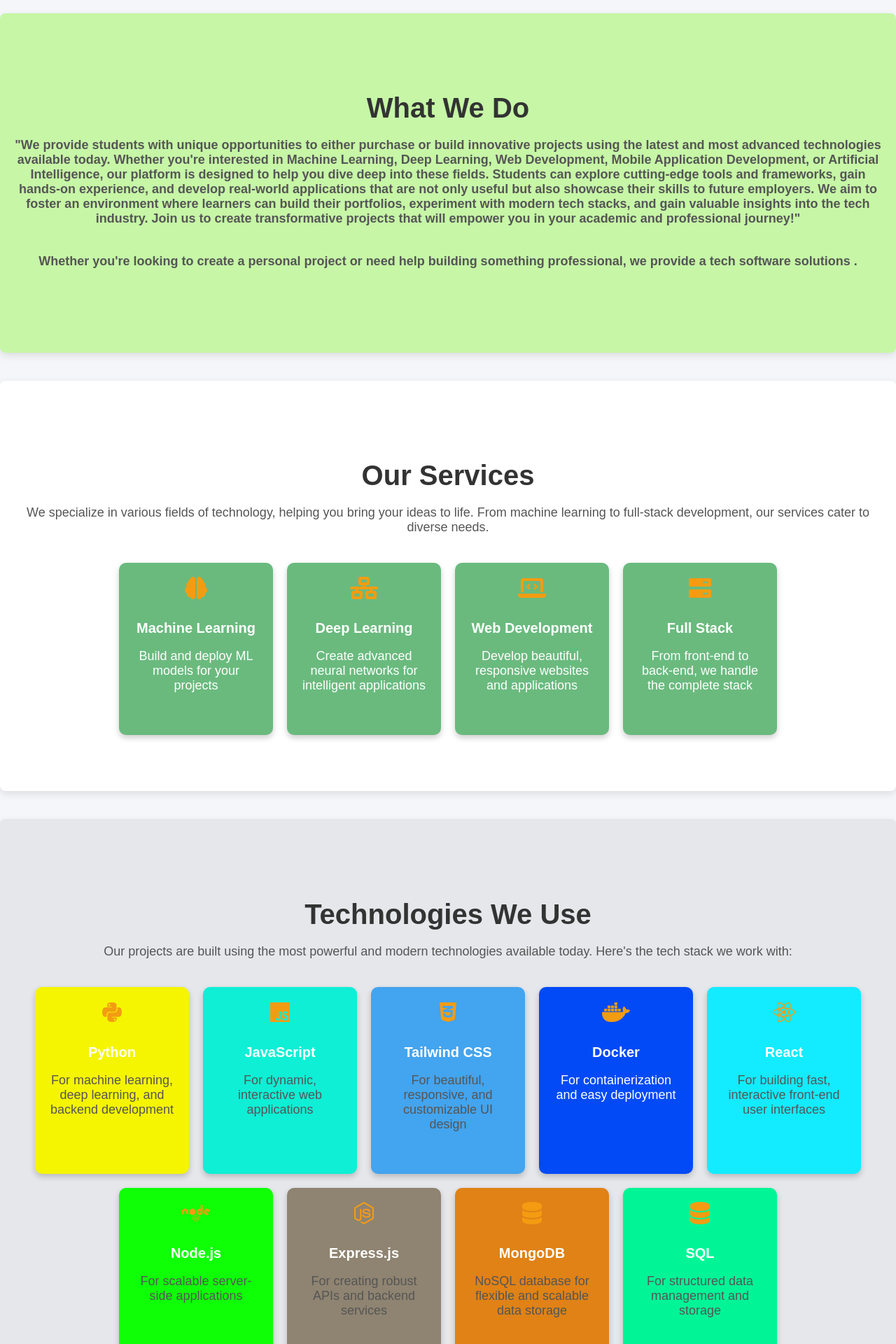
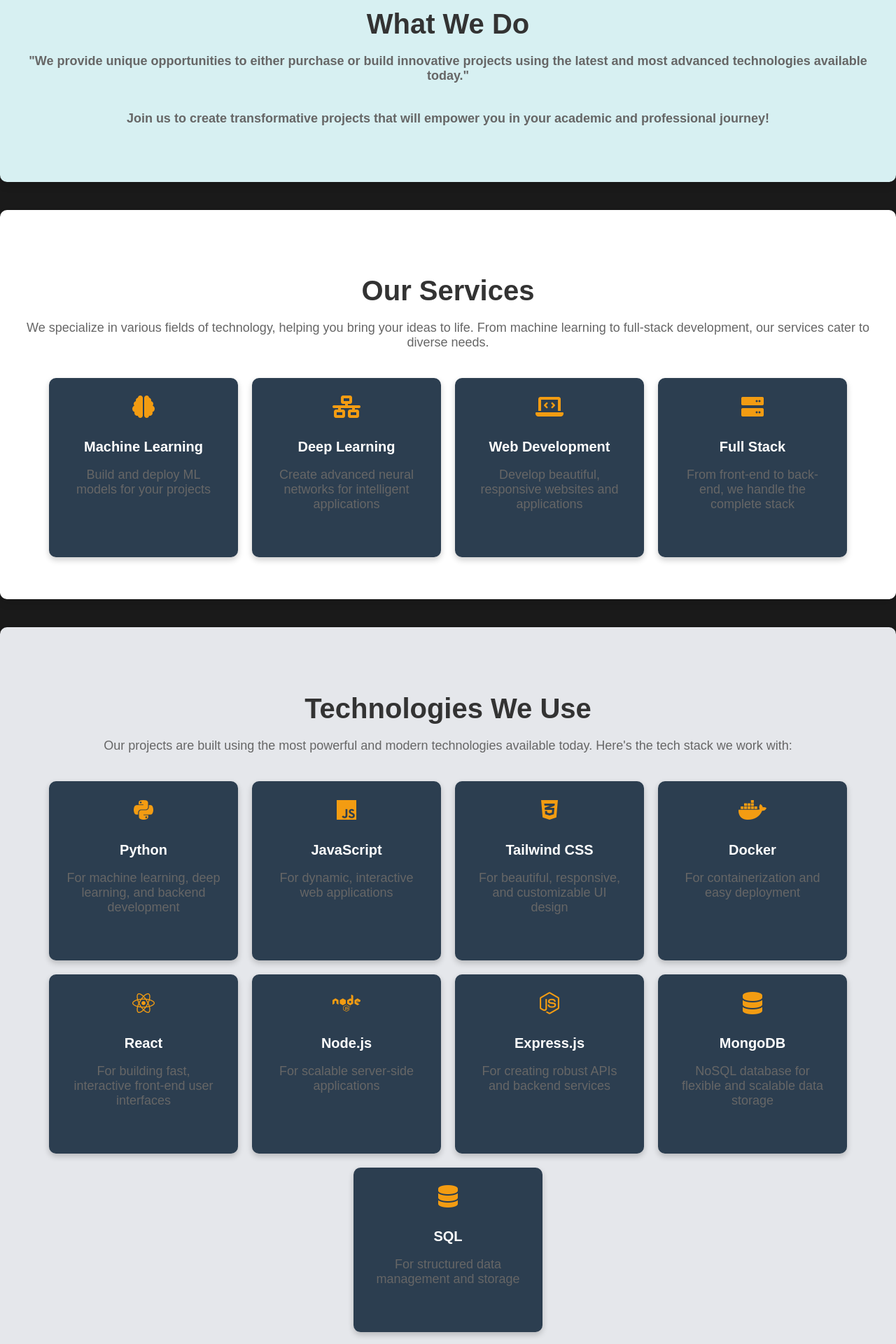
Before and after one commit to Adi56a/DevGrade, a Flask app: page /services in a window 1280 px wide. Shown: the part 931-2851 px from the top of the page at 70% size. Run offline with Flask 3, Linux system fonts and the light colour scheme.

Commit message:
services

```diff
--- a/templates/services.html
+++ b/templates/services.html
@@ -7,14 +7,18 @@
     <title>About Us - Tech Projects</title>
     <!-- Font Awesome for icons -->
     <link rel="stylesheet" href="https://cdnjs.cloudflare.com/ajax/libs/font-awesome/6.0.0-beta3/css/all.min.css">
+    <!-- GSAP and ScrollTrigger CDN -->
+    <script src="https://cdnjs.cloudflare.com/ajax/libs/gsap/3.11.1/gsap.min.js"></script>
+    <script src="https://cdnjs.cloudflare.com/ajax/libs/gsap/3.11.1/ScrollTrigger.min.js"></script>
+
     <style>
         /* General Styles */
         body {
             font-family: 'Arial', sans-serif;
             margin: 0;
             padding: 0;
-            background-color: #f4f6f9;
-            color: #333;
+            background-color: #1a1a1a;
+            color: #e0e0e0;
         }
 
         h1, h2, h3 {
@@ -41,34 +63,20 @@
             left: 0;
         }
 
-        .hero-content {
-            position: absolute;
-            top: 50%;
-            left: 50%;
-            transform: translate(-50%, -50%);
-            color: white;
+        /* Section Styles */
+        .section {
+            padding: 60px 20px;
             text-align: center;
-            z-index: 10;
+            background-color: #ffffff;
+            border-radius: 10px;
+            box-shadow: 0 6px 12px rgba(0, 0, 0, 0.1);
+            margin-bottom: 40px;
+            transition: all 0.3s ease-in-out;
         }
 
-        .hero-content h1 {
-            font-size: 3rem;
-            font-weight: 700;
-        }
-
-        .hero-content p {
-            font-size: 1.25rem;
-            margin-top: 10px;
-        }
-
-        /* Section Styles */
-        .section {
-            padding: 80px 20px;
-            text-align: center;
-            background-color: #ffffff;
-            border-radius: 8px;
-            box-shadow: 0 4px 12px rgba(0, 0, 0, 0.1);
-            margin-bottom: 40px;
+        .section:hover {
+            box-shadow: 0 8px 20px rgba(0, 0, 0, 0.2);
+            transform: translateY(-10px);
         }
 
         .section h2 {
@@ -79,7 +87,7 @@
 
         .section p {
             font-size: 1.125rem;
-            color: #555;
+            color: #666;
             margin-bottom: 40px;
         }
 
@@ -100,13 +108,19 @@
         }
 
         .tech-stack div {
-            background-color: #0c0c0c;
-            padding: 20px;
+            background-color: #2c3e50;
+            padding: 25px;
             border-radius: 10px;
             color: white;
             text-align: center;
-            width: 180px;
+            width: 220px;
             box-shadow: 0 4px 8px rgba(0, 0, 0, 0.2);
+            transition: all 0.3s ease;
+        }
+
+        .tech-stack div:hover {
+            transform: translateY(-8px);
+            box-shadow: 0 6px 15px rgba(0, 0, 0, 0.3);
         }
 
         .tech-stack div h3 {
@@ -193,49 +202,29 @@
             background-color: white;
         }
 
-        /* Responsive Styling */
-        @media (max-width: 768px) {
-            .nav-links {
-                display: none;
-                width: 100%;
-                flex-direction: column;
-                text-align: center;
-                position: absolute;
-                top: 60px;
-                left: 0;
-                background-color: #333;
-                padding: 20px 0;
-            }
-
-            .nav-links.active {
-                display: flex;
-            }
-
-            .nav-links li {
-                margin: 15px 0;
-            }
-
-            .menu-toggle {
-                display: flex;
-            }
+        /* Footer Section */
+        footer {
+            background-color: #333;
+            color: white;
+            padding: 30px;
+            text-align: center;
+            font-size: 1rem;
         }
 
-        /* Content Section */
-        section {
-            padding: 20px;
-            margin: 20px 0;
+        footer p {
+            margin: 0;
         }
 
-        h2 {
+        .what_we_do {
+            background-color: #d7f0f2;
             color: #333;
+            font-weight: bold;
+            padding: 40px 20px;
         }
 
-
-        .what_we_do{
-            background-color: rgba(185, 246, 142, 0.763);
-             color: black;
-             font-weight: bold;
-
+        .what_we_do h2 {
+            font-size: 2.5rem;
+            margin-bottom: 20px;
         }
     </style>
 </head>
@@ -245,24 +234,23 @@
     <!-- Navbar -->
     {% include 'navbar.html' %}
 
-
     <!-- Hero Section -->
     <section class="hero">
         <video autoplay muted loop>
-            <source src="https://videos.pexels.com/video-files/3129957/3129957-sd_640_360_25fps.mp4" type="video/mp4">
+            <source src="https://cdn.pixabay.com/video/2016/11/04/6266-190550868_tiny.mp4" type="video/mp4">
             Your browser does not support the video tag.
         </video>
         <div class="hero-content">
-            <h1 class="text1">Welcome to ProDev Solutions</h1>
+            <h1>Our Services</h1>
             <p>Build your projects with the latest tech stack</p>
         </div>
     </section>
 
     <!-- What We Do Section -->
-    <section class="what_we_do section bg-red-300">
+    <section class="what_we_do section">
         <h2>What We Do</h2>
-        <p>"We provide students with unique opportunities to either purchase or build innovative projects using the latest and most advanced technologies available today. Whether you're interested in Machine Learning, Deep Learning, Web Development, Mobile Application Development, or Artificial Intelligence, our platform is designed to help you dive deep into these fields. Students can explore cutting-edge tools and frameworks, gain hands-on experience, and develop real-world applications that are not only useful but also showcase their skills to future employers. We aim to foster an environment where learners can build their portfolios, experiment with modern tech stacks, and gain valuable insights into the tech industry. Join us to create transformative projects that will empower you in your academic and professional journey!"</p>
-        <p>Whether you're looking to create a personal project or need help building something professional, we provide a tech software solutions .</p>
+        <p>"We provide unique opportunities to either purchase or build innovative projects using the latest and most advanced technologies available today."</p>
+        <p>Join us to create transformative projects that will empower you in your academic and professional journey!</p>
     </section>
 
     <!-- Our Services Section -->
@@ -270,25 +258,25 @@
         <h2>Our Services</h2>
         <p>We specialize in various fields of technology, helping you bring your ideas to life. From machine learning to full-stack development, our services cater to diverse needs.</p>
         <div class="tech-stack">
-            <div style="background-color: rgb(106, 186, 126);">
+            <div>
                 <i class="fas fa-brain"></i>
                 <h3>Machine Learning</h3>
-                <p style="color: white ;">Build and deploy ML models for your projects</p>
+                <p>Build and deploy ML models for your projects</p>
             </div>
-            <div style="background-color: rgb(106, 186, 126);">
+            <div>
                 <i class="fas fa-network-wired"></i>
                 <h3>Deep Learning</h3>
-                <p style="color: white;">Create advanced neural networks for intelligent applications</p>
+                <p>Create advanced neural networks for intelligent applications</p>
             </div>
-            <div style="background-color: rgb(106, 186, 126);">
+            <div>
                 <i class="fas fa-laptop-code"></i>
                 <h3>Web Development</h3>
-                <p style="color: white;">Develop beautiful, responsive websites and applications</p>
+                <p>Develop beautiful, responsive websites and applications</p>
             </div>
-            <div style="background-color: rgb(106, 186, 126);">
+            <div>
                 <i class="fas fa-server"></i>
                 <h3>Full Stack</h3>
-                <p style="color: white;">From front-end to back-end, we handle the complete stack</p>
+                <p>From front-end to back-end, we handle the complete stack</p>
             </div>
         </div>
     </section>
@@ -298,47 +286,47 @@
         <h2>Technologies We Use</h2>
         <p>Our projects are built using the most powerful and modern technologies available today. Here's the tech stack we work with:</p>
         <div class="tech-stack">
-            <div style="background-color: rgb(245, 245, 1);">
+            <div>
                 <i class="fab fa-python"></i>
                 <h3>Python</h3>
                 <p>For machine learning, deep learning, and backend development</p>
             </div>
-            <div style="background-color: rgb(14, 239, 213);">
+            <div>
                 <i class="fab fa-js"></i>
                 <h3>JavaScript</h3>
                 <p>For dynamic, interactive web applications</p>
             </div>
-            <div style="background-color: rgb(67, 164, 239);">
+            <div>
                 <i class="fab fa-css3-alt"></i>
                 <h3>Tailwind CSS</h3>
                 <p>For beautiful, responsive, and customizable UI design</p>
             </div>
-            <div style="background-color: rgb(1, 74, 245);">
+            <div>
                 <i class="fab fa-docker"></i>
                 <h3>Docker</h3>
-                <p style="color: white;">For containerization and easy deployment</p>
+                <p>For containerization and easy deployment</p>
             </div>
-            <div style="background-color: rgb(19, 235, 255);">
+            <div>
                 <i class="fab fa-react"></i>
                 <h3>React</h3>
                 <p>For building fast, interactive front-end user interfaces</p>
             </div>
-            <div style="background-color: rgb(15, 255, 7);">
+            <div>
                 <i class="fab fa-node"></i>
                 <h3>Node.js</h3>
                 <p>For scalable server-side applications</p>
             </div>
-            <div style="background-color: rgb(143, 132, 113);">
+            <div>
                 <i class="fab fa-node-js"></i>
                 <h3>Express.js</h3>
                 <p>For creating robust APIs and backend services</p>
             </div>
-            <div style="background-color: rgb(224, 130, 22);">
+            <div>
                 <i class="fas fa-database"></i>
                 <h3>MongoDB</h3>
                 <p>NoSQL database for flexible and scalable data storage</p>
             </div>
-            <div style="background-color: rgb(1, 245, 151);">
+            <div>
                 <i class="fas fa-database"></i>
                 <h3>SQL</h3>
                 <p>For structured data management and storage</p>
@@ -351,6 +339,70 @@
         <p>&copy; 2024 Tech Projects. All rights reserved.</p>
     </footer>
 
+    <script>
+        // GSAP Animations
+
+        // Hero Section Animation
+        gsap.from(".hero-content h1", {
+            opacity: 0,
+            y: -50,
+            duration: 1,
+            delay: 0.5,
+            ease: "power2.out"
+        });
+
+        gsap.from(".hero-content p", {
+            opacity: 0,
+            y: 50,
+            duration: 1,
+            delay: 1,
+            ease: "power2.out"
+        });
+
+        // What We Do Section Scroll Trigger Animation
+        gsap.from(".what_we_do h2", {
+            scrollTrigger: {
+                trigger: ".what_we_do",
+                start: "top 80%",
+                end: "top 60%",
+                scrub: true
+            },
+            opacity: 0,
+            y: 50,
+            duration: 1,
+            ease: "power2.out"
+        });
+
+        gsap.from(".what_we_do p", {
+            scrollTrigger: {
+                trigger: ".what_we_do",
+                start: "top 80%",
+                end: "top 60%",
+                scrub: true
+            },
+            opacity: 0,
+            y: 50,
+            duration: 1,
+            delay: 0.2,
+            ease: "power2.out"
+        });
+
+        // Tech Stack Section Scroll Trigger Animation
+        gsap.from(".tech-stack div", {
+            scrollTrigger: {
+                trigger: ".tech-stack",
+                start: "top 80%",
+                end: "top 60%",
+                scrub: true,
+                stagger: 0.2
+            },
+            opacity: 0,
+            y: 50,
+            duration: 1,
+            ease: "power2.out"
+        });
+    </script>
+
 </body>
 
 </html>
```
Also changed, not shown: other parts of templates/services.html (+28 -15 lines).
